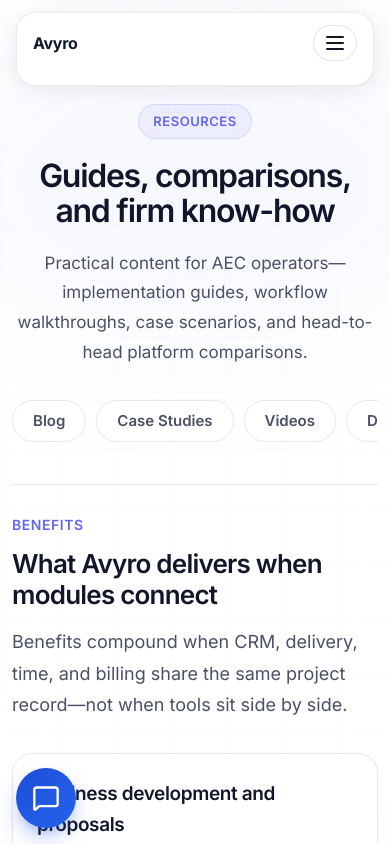
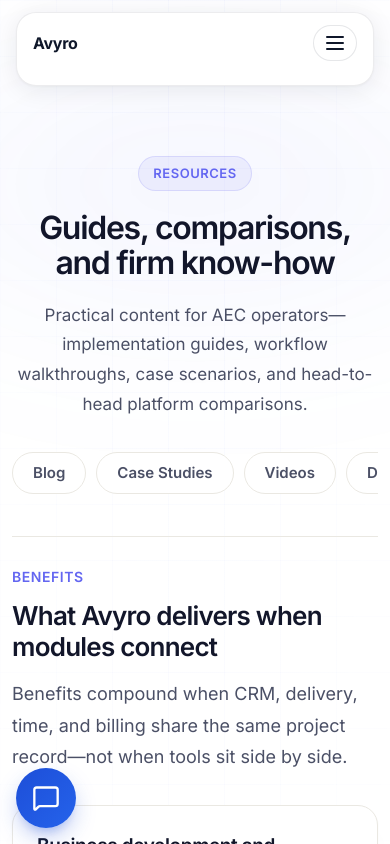
Before and after one commit to Jayavyro/LandingPageD, a React (Vite) app: page /resources/benefits in a window 390 px wide. Shown: the top 844 px of the page. Built offline with nearby package versions, Linux system fonts and the light colour scheme.

Commit message:
Update Product and Resources pages with responsive padding adjustments. Enhanced mobile layout by modifying top padding for better spacing on smaller screens.

```diff
--- a/src/pages/Products/ProductPage.css
+++ b/src/pages/Products/ProductPage.css
@@ -723,6 +723,12 @@
   }
 }
 
+@media (max-width: 1024px) {
+  .product-page {
+    padding-top: calc(var(--mobile-page-top) + 1.25rem);
+  }
+}
+
 @media (max-width: 768px) {
   .product-page__container,
   .product-page__strip-inner {
@@ -732,4 +738,8 @@
   .product-page__feature-grid {
     grid-template-columns: 1fr;
   }
+
+  .product-page {
+    padding-top: calc(var(--mobile-page-top) + 1.5rem);
+  }
 }
--- a/src/pages/Resources/ResourcesPage.css
+++ b/src/pages/Resources/ResourcesPage.css
@@ -131,8 +131,18 @@
   color: var(--res-ink-soft);
 }
 
+@media (max-width: 1024px) {
+  .resources-page {
+    padding-top: calc(var(--mobile-page-top) + 1.25rem);
+  }
+}
+
 @media (max-width: 768px) {
   .resources-page__container {
     width: min(76rem, calc(100% - 1.5rem));
   }
+
+  .resources-page {
+    padding-top: calc(var(--mobile-page-top) + 1.5rem);
+  }
 }
```
